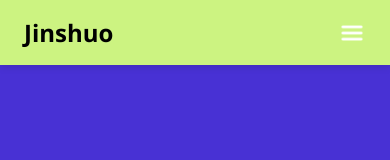
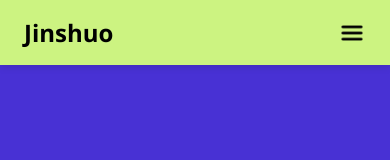
Before and after one commit to jiins8/portfolio-angular, an Angular app: page / in a window 390 px wide. Shown: the top 160 px of the page. Built offline with nearby package versions, Linux system fonts and the light colour scheme.

Commit message:
burgir improved

```diff
--- a/src/styles.css
+++ b/src/styles.css
@@ -98,7 +98,11 @@ body.dark-mode .dark-mode-toggle .icon {
     display: flex;
   }
   .menu-toggle {
+    filter: invert(1) brightness(2);
+  }
+  body.dark-mode .menu-toggle {
     display: flex;
+    filter: invert(0) brightness(2);
   }
 }
 
```
